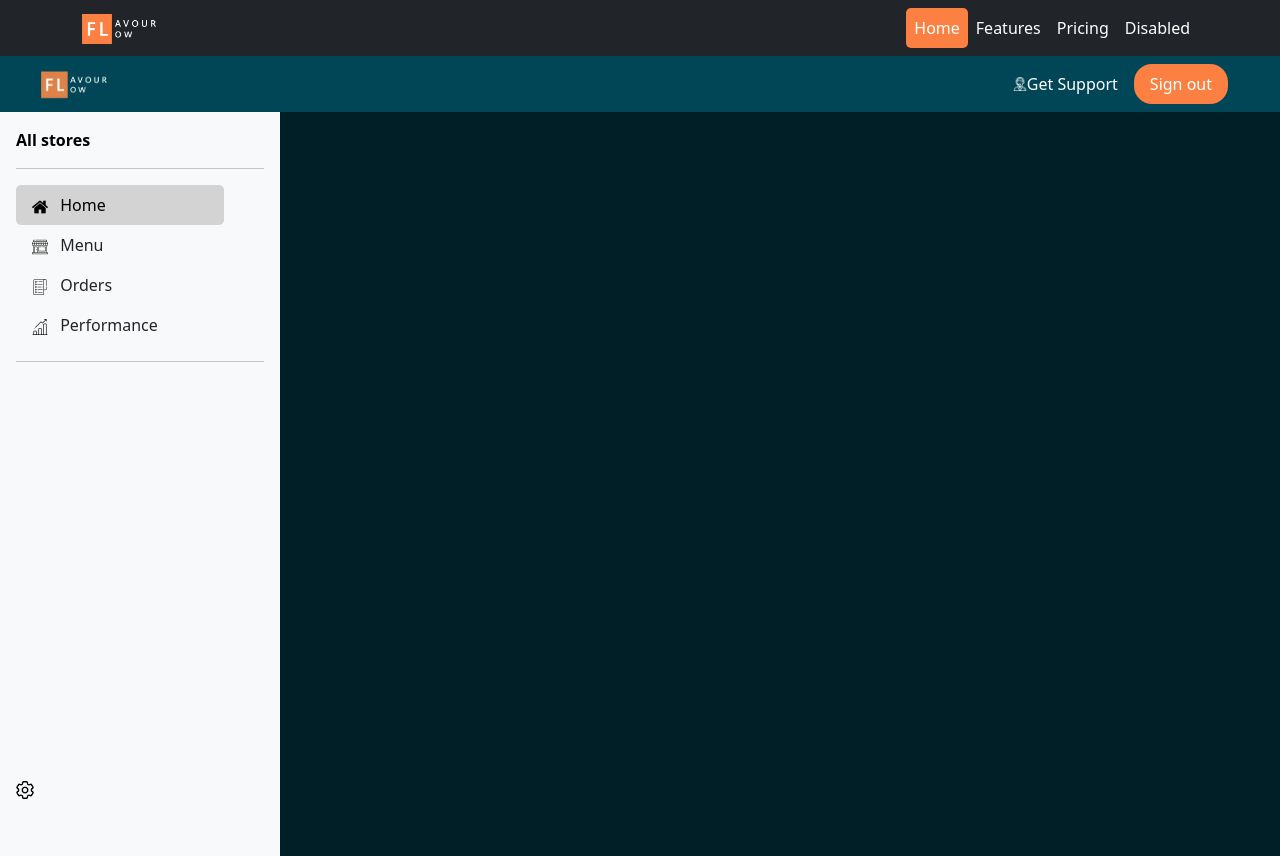
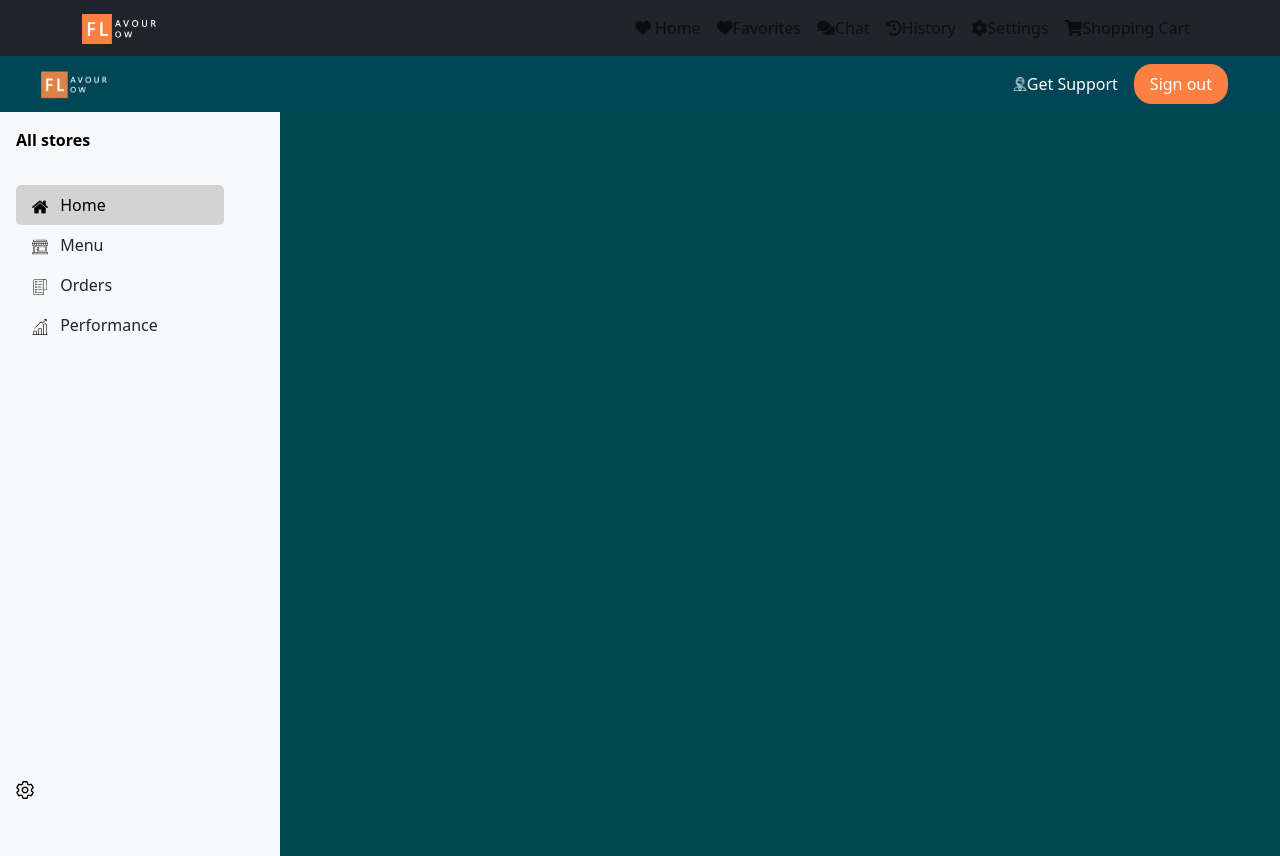
Before and after one commit to KuldeepBhatia001/FlavourFlow, a Django app: page /restDashboard/ in a window 1280 px wide. Run offline with Django 5.2, Linux system fonts and the light colour scheme; some libraries are stand-ins or nearby versions.

Commit message:
dashboard working

```diff
--- /dev/null
+++ b/flavourflow_app/static/css/user_dashboard.css
@@ -0,0 +1,67 @@
+body {
+    background-color: #00474F;
+    color: #ffffff;
+}
+
+.search-bar {
+    margin: 20px 0;
+}
+.search-bar input {
+    border-radius: 25px;
+    padding: 10px 20px;
+    width: 100%;
+    border: none;
+}
+.delivery-address {
+    margin: 20px 0;
+}
+.category-section {
+    display: flex;
+    justify-content: space-between;
+    overflow-x: auto;
+}
+.category-section a {
+    text-align: center;
+    flex: 0 0 auto;
+    margin-right: 10px;
+    color: #ffffff;
+    text-decoration: none;
+}
+.category-section a.active {
+    border-bottom: 2px solid #FF6F00;
+}
+.food-item-section {
+    display: flex;
+    justify-content: space-between;
+    flex-wrap: wrap;
+}
+.food-item {
+    background-color: #ffffff;
+    color: #000000;
+    border-radius: 10px;
+    text-align: center;
+    margin-bottom: 20px;
+    width: 48%;
+    padding: 10px;
+}
+.food-item img {
+    max-width: 100%;
+    height: auto;
+    border-radius: 50%;
+}
+.food-item h5 {
+    margin: 10px 0;
+}
+.food-item p {
+    color: #FF6F00;
+    font-weight: bold;
+}
+.see-more {
+    text-align: right;
+    color: #FF6F00;
+    text-decoration: none;
+}
+﻿
+Soham
+soham_verma
+Front-end Dev 💻
--- a/flavourflow_app/templates/navbar.html
+++ b/flavourflow_app/templates/navbar.html
@@ -1,4 +1,5 @@
 {% load static %}
+{% block styles %}<link rel="stylesheet" type="text/css" href="{% static 'css/user_dashboard.css' %}">{% endblock %}
 
 <nav class="navbar navbar-expand-lg navbar-light bg-dark">
   <div class="d-flex justify-content-between container">
@@ -12,11 +13,13 @@
         <span class="navbar-toggler-icon"></span>
       </button>
       <div class="collapse navbar-collapse" id="navbarNavAltMarkup">
-        <div class="navbar-nav">
-          <a class="nav-item nav-link active text-white" href="#">Home <span class="sr-only">(current)</span></a>
-          <a class="nav-item nav-link text-white" href="#">Features</a>
-          <a class="nav-item nav-link text-white" href="#">Pricing</a>
-          <a class="nav-item nav-link disabled  text-white" href="#">Disabled</a>
+        <div class="navbar-nav text-light ">
+          <a class="nav-link d-flex align-items-center" href="{% url 'user/flavourflow_app' %}"><i class="m-1 nav-icon fas fa-heart"></i>Home</a>
+          <a class="nav-link d-flex align-items-center" href="{% url 'user/favorites' %}"><i class="nav-icon fas fa-heart"></i>Favorites</a>
+          <a class="nav-link d-flex align-items-center" href="{% url 'user/chat' %}"><i class="nav-icon fas fa-comments"></i>Chat</a>
+          <a class="nav-link d-flex align-items-center" href="{% url 'user/history' %}"><i class="nav-icon fas fa-history"></i>History</a>
+          <a class="nav-link d-flex align-items-center" href="{% url 'user/settings' %}"><i class="nav-icon fas fa-cog"></i>Settings</a>
+          <a class="nav-link d-flex align-items-center" href="{% url 'user/shopping_cart' %}"><i class="nav-icon fas fa-shopping-cart"></i>Shopping Cart</a>
         </div>
       </div>
     </div>
--- a/flavourflow_app/urls.py
+++ b/flavourflow_app/urls.py
@@ -16,6 +16,12 @@ urlpatterns = [
     path('checkoutOrder/', views.checkoutOrder, name='checkoutOrder'),
     path('checkoutPayment/', views.checkoutPayment, name='checkoutPayment'),
     path('orderTracking/', views.orderTracking, name='orderTracking'),
+    path('settings/', views.settings, name='settings'),
+    path('favorites/', views.favorites, name='favorites'),
+    path('chat/', views.chat, name='chat'),
+    path('history/', views.history, name='history'),
+    path('settings/', views.settings, name='settings'),
+    path('shopping_cart/', views.shopping_cart, name='shopping_cart'),
 
 
 
--- a/flavourflow_app/views.py
+++ b/flavourflow_app/views.py
@@ -17,7 +17,7 @@ def userSignin(request):
             if user is not None:
                 login(request)
                 messages.success(request, f'Welcome {username}!')
-                return redirect('home')
+                return redirect('dashboard')
             else:
                 messages.error(request, 'Invalid username or password.')
         else:
@@ -46,6 +46,43 @@ def userSignup(request):
 
 def login(request):
     return render(request, "registration/login.html")
+
+
+@login_required
+def user_dashboard(request):
+    user = request.user
+    customer = Customer.objects.get(user=user)
+    delivery_address = f"{customer.street}, {customer.city}, {customer.state}, {customer.postcode}" if customer.street else "No address specified"
+    categories = Category.objects.all()
+    food_items = Item.objects.all()
+    favorites = Favorite.objects.filter(customer=customer)
+
+    context = {
+        'customer': customer,
+        'delivery_address': delivery_address,
+        'categories': categories,
+        'food_items': food_items,
+        'favorites': favorites
+    }
+    return render(request, 'user/dashboard.html', context)
+
+
+def favorites(request):
+    return render(render, 'user/favourites.html')
+
+def shopping_cart(request):
+    return render(render, 'user/shopping_cart.html')
+
+
+def chat(request):
+    return render(render, 'user/chat.html')
+
+
+def history(request):
+    return render(render, 'user/history.html')
+
+def settings(request):
+    return render(render, 'user/settings.html')
 
 
 def restSignup_view(request):
@@ -156,3 +193,11 @@ def checkoutPayment(request):
 
 def orderTracking(request):
     return render(request, 'orderTracking.html')
+
+def settings(request):
+    user = request.user
+    context = {
+        'username': user.username,
+        'user_email': user.email,
+    }
+    return render(request, 'settings.html', context)
```
Also changed, not shown: flavourflow_app/models.py (+8 -0 lines), flavourflow_app/static/css/settings.css (added, +10 -0 lines), flavourflow_app/static/css/signin.css (+8 -0 lines), flavourflow_app/static/css/signup.css (+12 -0 lines), flavourflow_app/templates/settings.html (added, +31 -0 lines), flavourflow_app/templates/user/dashboard.html (+39 -4 lines), db.sqlite3, flavourflow_app/templates/user/chat.html (added), flavourflow_app/templates/user/favourites.html (added), flavourflow_app/templates/user/history.html (added), flavourflow_app/templates/user/settings.html (added), flavourflow_app/templates/user/shopping_cart.html (added).
